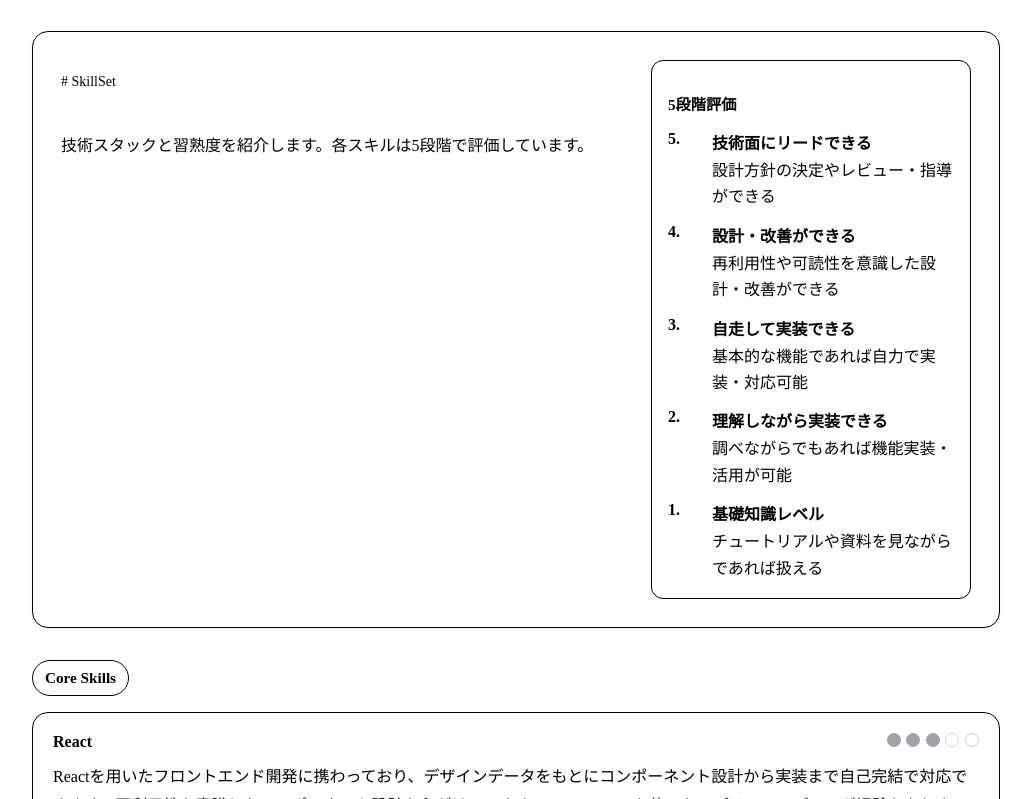
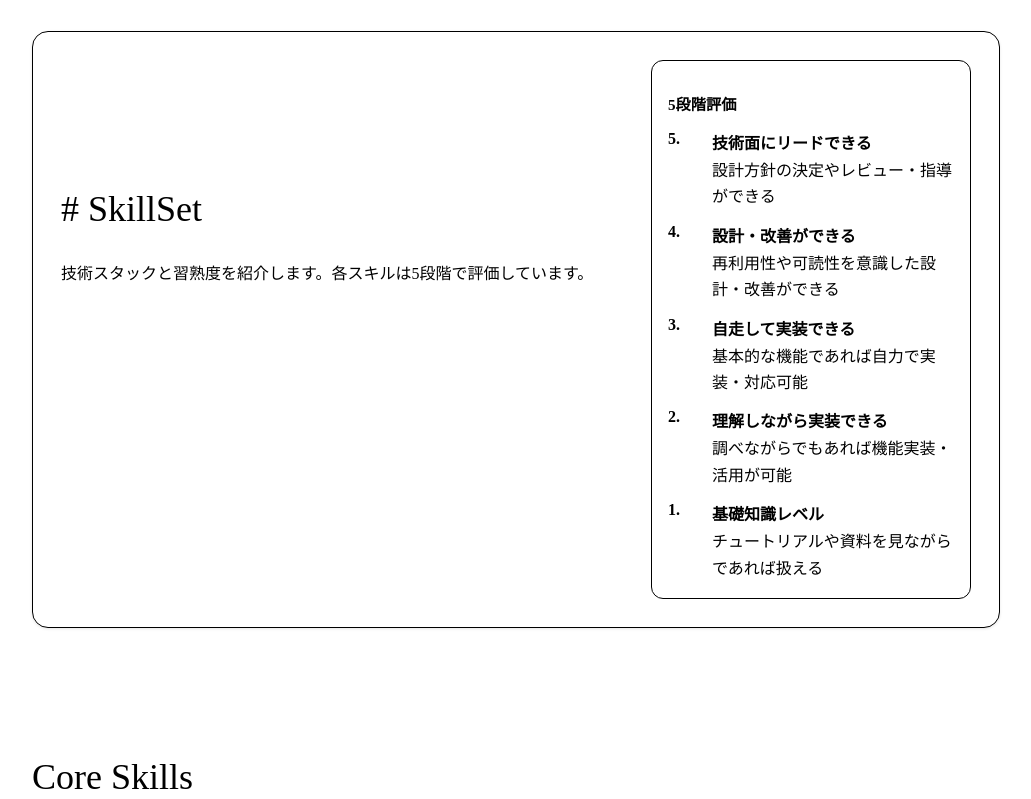
Before and after one commit to chika-create/portfolio, a Next.js app: page /skill in a window 1280 px wide. Shown: the part 521-1320 px from the top of the page, without its empty margins (124-1155 px from the left). Built offline with nearby package versions, Linux system fonts and the light colour scheme.

Commit message:
♻ SkillコンポーネントとSkillSectionコンポーネントにTitleコンポーネントを追加し、スタイルを整理

```diff
--- a/components/Skill/Skill.tsx
+++ b/components/Skill/Skill.tsx
@@ -1,4 +1,5 @@
 import { SkillCategory, LevelGuideItem } from "types/types";
+import { Title } from "@components/parts/Title";
 import { LevelGuide } from "./LevelGuide";
 import { SkillSection } from "./SkillSection";
 import skillStyles from "@styles/skill/skill.module.scss";
@@ -132,20 +133,20 @@ const skillCategories: SkillCategory[] = [
 
 export const Skill = () => {
   return (
-    <section className={skillStyles.skillRoot}>
-      <section className={skillStyles.skillSummary}>
-        <div className={skillStyles.skillSummary__intro}>
-          <p className={skillStyles.skillSummary__label}># SkillSet</p>
-          <p className={skillStyles.skillSummary__text}>
+    <>
+      <div className={skillStyles.skillSummary}>
+        <div>
+          <Title level="h2"># SkillSet</Title>
+          <p>
             技術スタックと習熟度を紹介します。各スキルは5段階で評価しています。
           </p>
         </div>
         <LevelGuide levelGuide={levelGuide} />
-      </section>
+      </div>
 
       {skillCategories.map((category) => (
         <SkillSection key={category.label} category={category} />
       ))}
-    </section>
+    </>
   );
 };
--- a/components/Skill/SkillSection.tsx
+++ b/components/Skill/SkillSection.tsx
@@ -1,4 +1,5 @@
 import { SkillCategory } from "types/types";
+import { Title } from "@components/parts/Title";
 import { SkillItem } from "./SkillItem";
 import skillSectionStyles from "@styles/skill/SkillSection.module.scss";
 
@@ -8,15 +9,15 @@ interface SkillSectionProps {
 
 export const SkillSection = ({ category }: SkillSectionProps) => {
   return (
-    <section className={skillSectionStyles.skillSection}>
+    <>
       <div className={skillSectionStyles.skillSection__header}>
-        <span className={skillSectionStyles.skillSection__title}>{category.title}</span>
+        <Title level="h2">{category.title}</Title>
       </div>
       <ul className={skillSectionStyles.skillList}>
         {category.items.map((item) => (
           <SkillItem key={item.name} item={item} />
         ))}
       </ul>
-    </section>
+    </>
   );
 };
--- a/styles/skill/SkillSection.module.scss
+++ b/styles/skill/SkillSection.module.scss
@@ -1,23 +1,8 @@
 @use "../common/colors.scss" as *;
 @import "../common/variables.scss";
 
-.skillSection {
-  margin-top: 2rem;
-}
-
 .skillSection__header {
   margin-bottom: 1rem;
-}
-
-.skillSection__title {
-  display: inline-flex;
-  align-items: center;
-  padding: 0.5rem 0.75rem;
-  border-radius: 9999px;
-  border: 1px solid map-get($gray, "200");
-  color: map-get($gray, "700");
-  font-size: 0.95rem;
-  font-weight: 600;
 }
 
 .skillList {
--- a/styles/skill/skill.module.scss
+++ b/styles/skill/skill.module.scss
@@ -1,9 +1,5 @@
 @use "../common/colors.scss" as *;
 @import "../common/variables.scss";
-
-.skillRoot {
-  width: 100%;
-}
 
 .skillSummary {
   display: grid;
@@ -17,30 +13,12 @@
   box-shadow: $shadow-base;
 }
 
-.skillSummary__intro {
-  display: flex;
-  flex-direction: column;
-  gap: 0.75rem;
-}
-
-.skillSummary__label {
-  color: map-get($gray, "500");
-  font-size: 0.875rem;
-}
-
-.skillSummary__text {
-  color: map-get($gray, "600");
-  line-height: 1.8;
-}
-
 @media (max-width: $breakpoint-sp) {
   .skillSummary {
     grid-template-columns: 1fr;
     padding: 1.25rem;
   }
-}
 
-@media (max-width: $breakpoint-sp) {
   .pageContent {
     padding: 1.5rem 0 4rem;
   }
```
